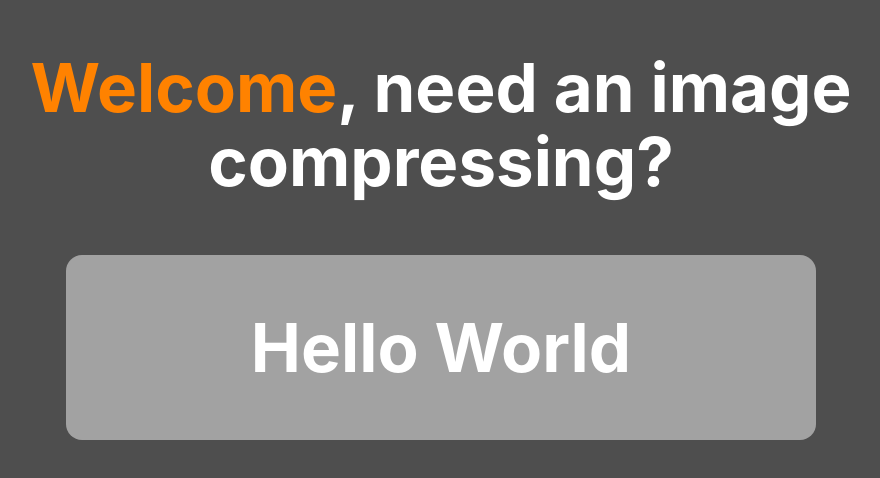
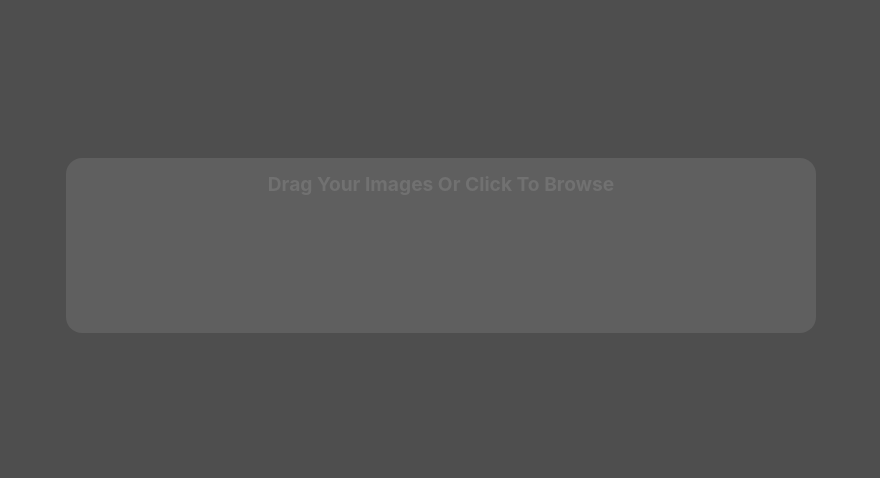
Before and after one commit to Lee-jr-81/image-app, a React (Vite) app: page / in a window 1280 px wide. Shown: the part 182-660 px from the top of the page, without its empty margins (199-1079 px from the left). Built offline with nearby package versions, Linux system fonts and the light colour scheme.

Commit message:
Started addinh styling to dragbox component

```diff
--- a/src/App.css
+++ b/src/App.css
@@ -48,8 +48,17 @@
 }
 
 .dragbox-container {
-  background-color: var(--neutral-medium);
+  background-color: var(--boxes);
   border-radius: 1rem;
   min-width: 750px;
-  justify-self: center;
+  min-height: 175px;
+  /* justify-self: center; */
+  display: grid;
 }
+
+.title {
+  justify-content: center;
+  align-items: center;
+  color: var(--neutral-text-dark);
+  font-size: 1.2rem;
+}
--- a/src/App.jsx
+++ b/src/App.jsx
@@ -7,9 +7,7 @@ function App() {
   return (
     <main className="background">
       <section>
-        <h1 className="main_title">
-          <span>Welcome</span>, need an image compressing?{" "}
-        </h1>
+        <h1 className="main_title"></h1>
       </section>
     </main>
   );
--- a/src/components/DragBox.jsx
+++ b/src/components/DragBox.jsx
@@ -2,9 +2,9 @@ import React from "react";
 
 const DragBox = () => {
   return (
-    <section className="main-dragbox-container">
+    <section class="container-sm">
       <div className="dragbox-container">
-        <h1>Hello World</h1>
+        <h1 className="title">Drag Your Images Or Click To Browse</h1>
       </div>
     </section>
   );
--- a/src/index.css
+++ b/src/index.css
@@ -5,9 +5,14 @@
 
   color-scheme: light dark;
 
+  --neutral-text-light: #c9c9c9;
+  --neutral-text-med: #949494;
+  --neutral-text-dark: #717171;
+
   --neutral-light: #dfdfdf;
   --neutral-medium: #a2a2a2;
   --neutral-dark: #4e4e4e;
+  --boxes: #5f5f5f;
 
   --accent-light-yel: #ffc000;
   --accent-dark-yel: #dfa700;
```
